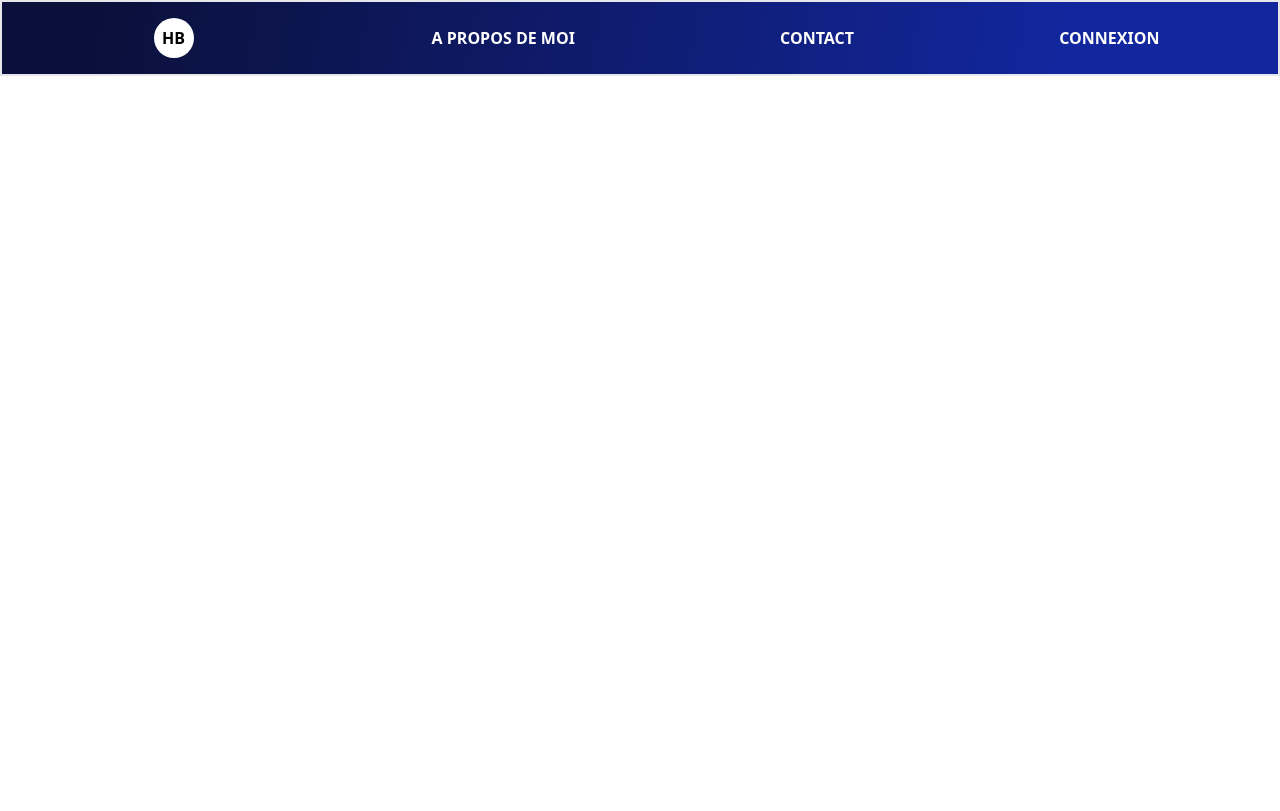
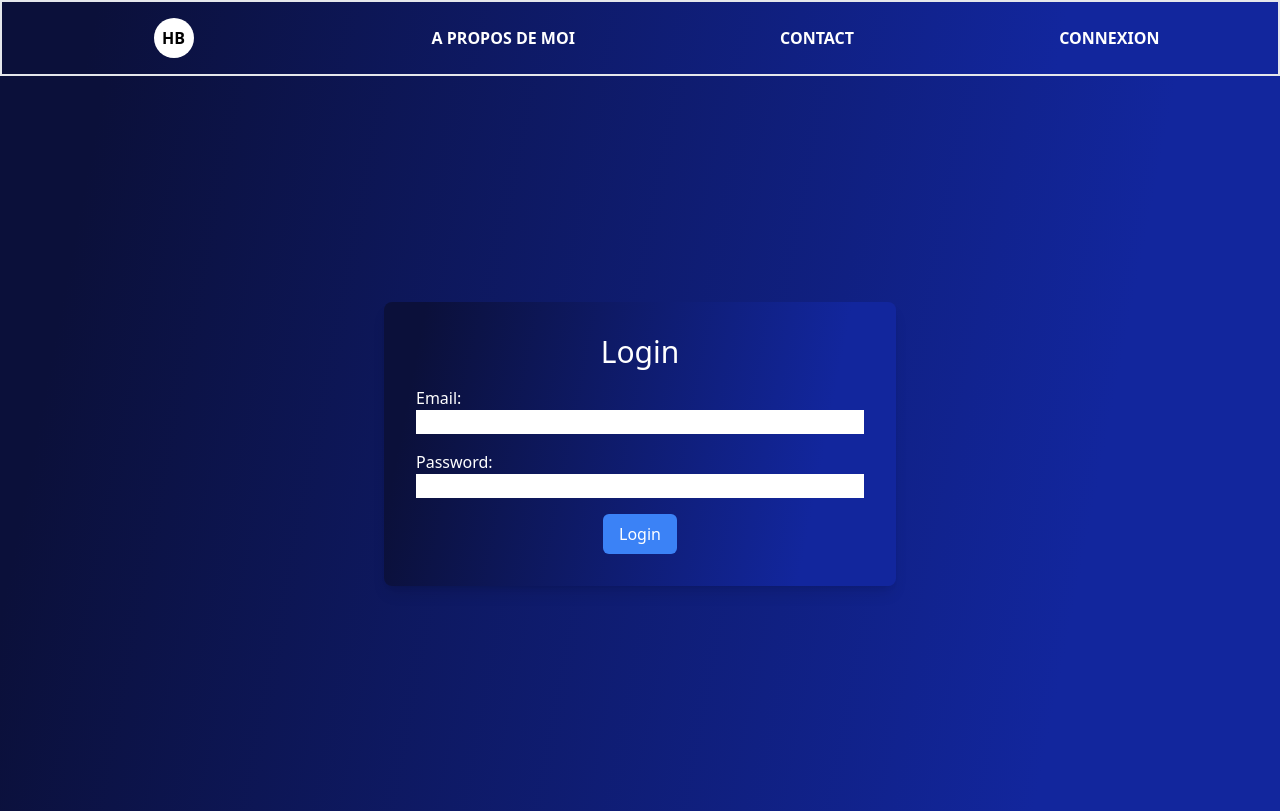
Before and after one commit to Hamza-bakk/DJOSER-FRONT-END, a React (Vite) app: page /login in a window 1280 px wide. Built offline with nearby package versions, Linux system fonts and the light colour scheme; no server answers.

Commit message:
recupe the access token and refersh token

```diff
--- a/package.json
+++ b/package.json
@@ -14,6 +14,7 @@
     "autoprefixer": "^10.4.17",
     "axios": "^1.6.7",
     "dotenv": "^16.4.5",
+    "jotai": "^2.7.0",
     "postcss": "^8.4.35",
     "react": "^18.2.0",
     "react-dom": "^18.2.0",
--- a/src/App.jsx
+++ b/src/App.jsx
@@ -1,6 +1,7 @@
 import './assets/styles/globals.scss';
 import HomePage from './pages/HomePage/homepage.jsx';
 import Register from './pages/User/register.jsx';
+import Login from './pages/User/login.jsx';
 import { BrowserRouter as Router, Routes, Route } from 'react-router-dom';
 
 
@@ -10,6 +11,7 @@ function App() {
       <Routes>
         <Route path="/" element={<HomePage />} />
         <Route path="/register" element={<Register/>} />
+        <Route path="/login" element={<Login/>} />
       </Routes>
     </Router>
   );
--- a/src/components/Navbar/navbar.jsx
+++ b/src/components/Navbar/navbar.jsx
@@ -16,7 +16,7 @@ const Navbar = () => {
                 <div className="flex flex-row w-9/12 justify-around sm:gap-4 text-center items-center">
                     <a href="/propos-de-moi" className="text-white font-bold sm:text-sm hover:underline">A PROPOS DE MOI</a>
                     <a href="/contact" className="text-white font-bold  sm:text-sm  hover:underline">CONTACT</a>
-                    <a href="/register" className="text-white font-bold sm:text-sm  hover:underline">CONNEXION</a>
+                    <a href="/login" className="text-white font-bold sm:text-sm  hover:underline">CONNEXION</a>
                 </div>
             </div>
         </nav>
--- a/src/components/api/get/get.jsx
+++ b/src/components/api/get/get.jsx
@@ -1,23 +1,29 @@
+import axios from 'axios';
+import { API_URL } from '../../../../config';
 
-const API_URL = `${import.meta.env.VITE_BASE_URL}`;
-import axios from 'axios';
 
-import { userAtom } from '../../../stores/userAtom';
+export const JwtCreate = async (credentials) => {
+    try {
+      console.log('Credentials sent to the API request:', credentials);
 
-const [, setUser] = userAtom(userAtom);
+      const response = await axios.post(`${API_URL}/auth/jwt/create/`, credentials);
 
-export const fetchUserData = async (token) => {
-  try {
-      const response = await axios.get(`${API_URL}/auth/users/me/`, {
-          headers: {
-              Authorization: `Bearer ${token}`,
-          },
-      });
       const userData = response.data;
-      setUser(userData.id);
+      console.log('User data retrieved:', userData);
+
+      // Vérifier si un refresh token est disponible
+      if (userData.refresh) {
+        // Utiliser le refresh token pour obtenir un nouvel access token
+        const refreshResponse = await axios.post(`${API_URL}/auth/jwt/refresh/`, { refresh: userData.refresh });
+        const { access } = refreshResponse.data;
+
+        // Mettre à jour les données utilisateur avec le nouvel access token
+        userData.access = access;
+      }
+
       return userData;
-  } catch (error) {
+    } catch (error) {
       console.error('Error fetching user data:', error);
       throw error;
-  }
-};
+    }
+  };
--- a/src/pages/User/login.jsx
+++ b/src/pages/User/login.jsx
@@ -1,9 +1,58 @@
-import React from 'react'
+import { useState } from 'react';
+import { useNavigate } from 'react-router-dom';
+import { JwtCreate } from '../../components/api/get/get';
 
-const login = () => {
+
+const Login = () => {
+  const navigate = useNavigate();
+
+  const [formDataLogin, setFormDataLogin] = useState({
+    email: '',
+    password: '',
+  });
+
+  const handleChangeLogin = (e) => {
+    const { name, value } = e.target;
+    setFormDataLogin(prevState => ({
+      ...prevState,
+      [name]: value
+    }));
+  };
+
+  const handleSubmit = async (e) => {
+    e.preventDefault();
+    try {
+      const { access } = await JwtCreate(formDataLogin);
+      console.log(`Token:`, access); // Vérifiez si le jeton est correct
+
+      navigate('/');
+      console.log('Connexion réussie');
+    } catch (error) {
+      console.error('Une erreur s\'est produite lors de la connexion :', error);
+    }
+
+  };
+
   return (
-    <div>login</div>
-  )
+    <div className="flex gradient-background flex-col gap-8 items-center justify-center h-screen">
+      <div className="w-full flex flex-col max-w-lg p-8 gradient-background rounded-lg shadow-lg">
+        <h2 className="text-3xl text-white mb-4 text-center">Login</h2>
+        <form onSubmit={handleSubmit} className="space-y-4">
+          <div className="flex flex-col">
+            <label htmlFor="email" className="text-white">Email:</label>
+            <input type="email" name="email" id="email" value={formDataLogin.email} onChange={handleChangeLogin} required className="input-field" />
+          </div>
+          <div className="flex flex-col">
+            <label htmlFor="password" className="text-white">Password:</label>
+            <input type="password" name="password" id="password" value={formDataLogin.password} onChange={handleChangeLogin} required className="input-field" autoComplete="current-password" />
+          </div>
+          <div className='flex justify-center items-center '>
+            <button type="submit" className=" bg-blue-500 hover:bg-blue-600 text-white px-4 py-2 rounded-md">Login</button>
+          </div>
+        </form>
+      </div>
+    </div>
+  );
 }
 
-export default login
+export default Login;
--- a/src/stores/userAtom.jsx
+++ b/src/stores/userAtom.jsx
@@ -1,6 +1,5 @@
-
 import { atom } from 'jotai';
 
 export const userAtom = atom({
-    id: null,
+  id: "",
 });
```
Also changed, not shown: 1 other file (tests, documents, lock files or other folders).
